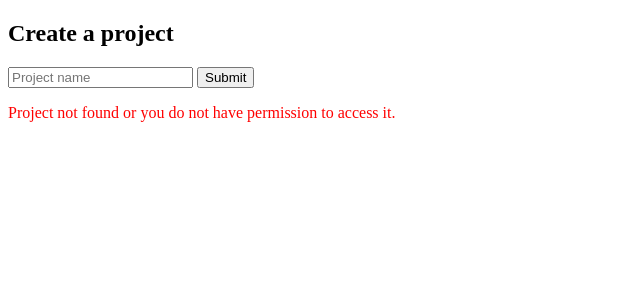
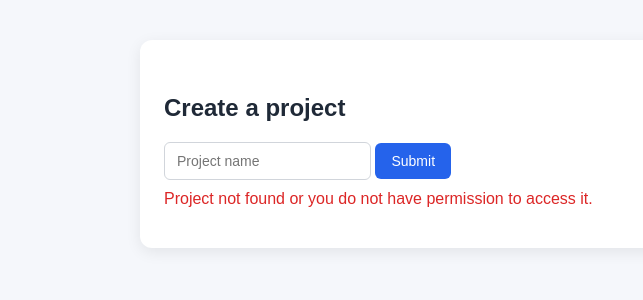
Before and after one commit to anasmidoul/shipsafe, a Flask app: page /projects/1 in a window 1280 px wide. Shown: the top 300 px of the page, without its empty margins (0-643 px from the left). Run offline with Flask 3, Linux system fonts and the light colour scheme; the visitor is signed in with stand-in values (Sample User, id 1); data that the repository does not hold is empty.

Commit message:
Improve ShipSafe UI

```diff
--- a/static/style.css
+++ b/static/style.css
@@ -0,0 +1,88 @@
+* {
+    box-sizing: border-box;
+}
+
+body {
+    margin: 0;
+    font-family: Arial, sans-serif;
+    background: #f5f7fb;
+    color: #1f2937;
+}
+
+.container {
+    width: 90%;
+    max-width: 1000px;
+    margin: 40px auto;
+}
+
+h1 {
+    margin-bottom: 10px;
+}
+
+h2 {
+    margin-top: 30px;
+}
+
+.card {
+    background: white;
+    padding: 24px;
+    border-radius: 12px;
+    box-shadow: 0 4px 15px rgba(0, 0, 0, 0.08);
+    margin-bottom: 20px;
+}
+
+input {
+    padding: 10px 12px;
+    border: 1px solid #d1d5db;
+    border-radius: 6px;
+    font-size: 14px;
+}
+
+button {
+    padding: 10px 16px;
+    border: none;
+    border-radius: 6px;
+    background: #2563eb;
+    color: white;
+    cursor: pointer;
+    font-size: 14px;
+}
+
+button:hover {
+    background: #1d4ed8;
+}
+
+a {
+    color: #2563eb;
+    text-decoration: none;
+}
+
+a:hover {
+    text-decoration: underline;
+}
+
+.error {
+    color: #dc2626;
+    margin-top: 10px;
+}
+
+.flag {
+    display: flex;
+    align-items: center;
+    justify-content: space-between;
+    background: white;
+    padding: 15px;
+    border-radius: 8px;
+    margin-bottom: 10px;
+}
+
+.flag span {
+  font-size: 13px;
+  margin-left: 10px;
+  font-weight: bold;
+}
+
+.flag > div:last-child {
+  display: flex;
+  gap: 10px;
+}
--- a/templates/projects.html
+++ b/templates/projects.html
@@ -4,8 +4,11 @@
     <meta charset="UTF-8">
     <meta name="viewport" content="width=device-width, initial-scale=1.0">
     <title>ShipSafe</title>
+    <link rel="stylesheet" href="{{ url_for('static', filename='style.css') }}">
 </head>
 <body>
+    <div class="container">
+        <div class="card">
 
             <h2><strong>Create a project</strong></h2>
 
@@ -15,8 +18,9 @@
             </form>
 
             {% if error %}
-        <p style="color: red;">{{ error }}</p>
+                <p class="error">{{ error }}</p>
             {% endif %}
-
+        </div>
+    </div>
 </body>
 </html>
```
Also changed, not shown: templates/index.html (+6 -3 lines), templates/login.html (+4 -3 lines), templates/project.html (+26 -3 lines), templates/register.html (+4 -3 lines). Lines whose indentation alone changed are shown as unchanged.
